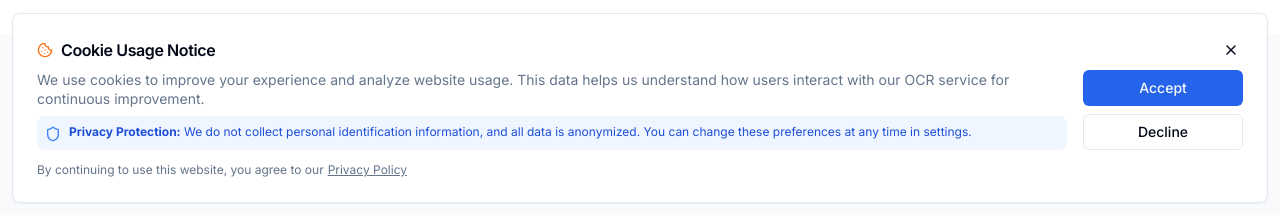
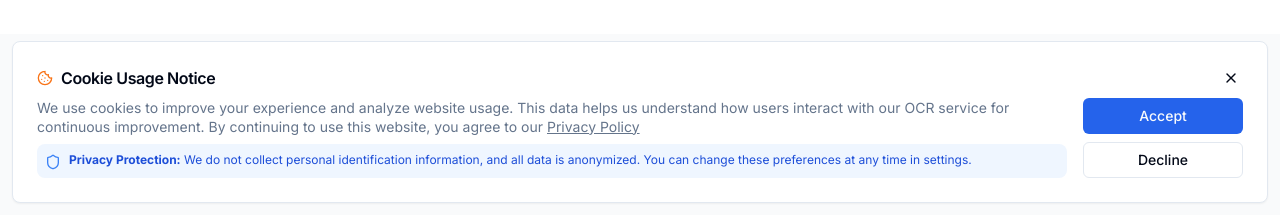
Before and after one commit to yuesir/imageocr-online, a Next.js app: page / in a window 1280 px wide. Shown: the part 585-800 px from the top of the page. Built offline with nearby package versions, Linux system fonts and the light colour scheme; no server answers.

Commit message:
cookie manage

```diff
--- a/components/analytics/CookieConsent.tsx
+++ b/components/analytics/CookieConsent.tsx
@@ -102,6 +102,10 @@ export function CookieConsent() {
           <div className="flex-1 space-y-2">
             <CardDescription className="text-sm leading-snug">
               We use cookies to improve your experience and analyze website usage. This data helps us understand how users interact with our OCR service for continuous improvement.
+              By continuing to use this website, you agree to our
+              <a href="/privacy" className="underline hover:no-underline ml-1">
+                Privacy Policy
+              </a>
             </CardDescription>
 
             <div className="flex items-start gap-2 p-2 bg-blue-50 dark:bg-blue-950/20 rounded-lg">
@@ -110,13 +114,6 @@ export function CookieConsent() {
                 <strong>Privacy Protection:</strong> We do not collect personal identification information, and all data is anonymized. You can change these preferences at any time in settings.
               </div>
             </div>
-
-            <p className="text-xs text-muted-foreground pt-1">
-              By continuing to use this website, you agree to our
-              <a href="/privacy" className="underline hover:no-underline ml-1">
-                Privacy Policy
-              </a>
-            </p>
           </div>
 
           <div className="flex flex-col gap-2 min-w-[160px]">
```
